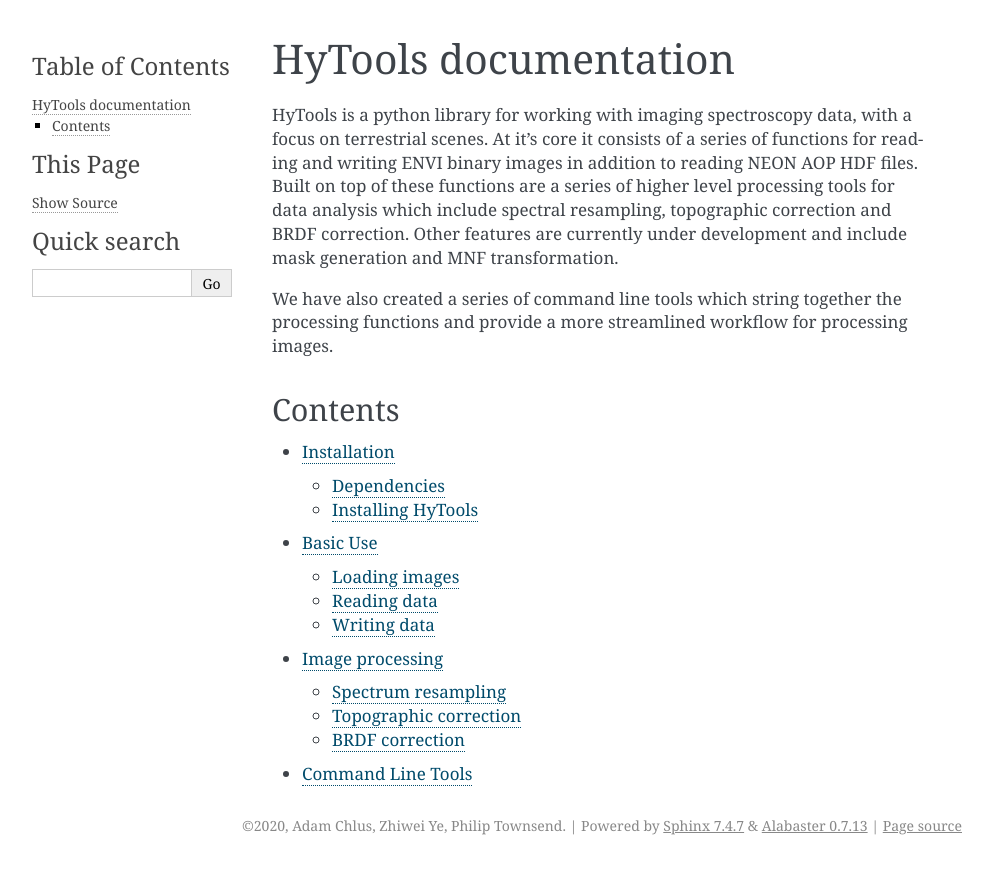
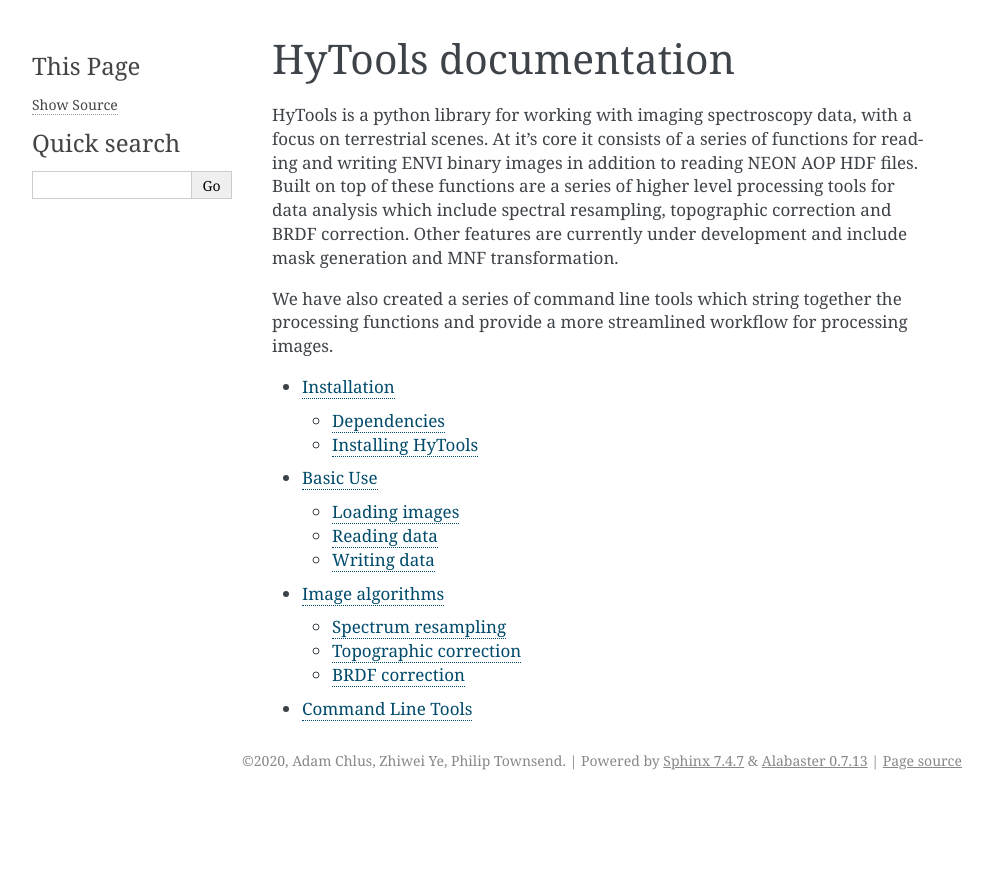
Before and after one commit to EnSpec/hytools, a Sphinx documentation site: the page built from docs/source/index.rst, in a window 1280 px wide. Shown: the top 874 px of the page, without its empty margins (148-1141 px from the left). Built offline with Sphinx 7.4.7, drawn with Linux system fonts in a browser that asks for light colours.

Commit message:
Updated docs

```diff
--- a/docs/source/algorithms.rst
+++ b/docs/source/algorithms.rst
@@ -2,7 +2,7 @@
 
 
 ==================
- Image processing
+ Image algorithms
 ==================
 
 Spectrum resampling
--- a/docs/source/index.rst
+++ b/docs/source/index.rst
@@ -4,7 +4,7 @@
    contain the root `toctree` directive.
 
 HyTools documentation
-===================================
+=====================
 HyTools is a python library for working with imaging spectroscopy
 data, with a focus on terrestrial scenes. At it's core it consists of
 a series of functions for reading and writing ENVI binary images in
@@ -18,10 +18,6 @@
 together the processing functions and provide a more streamlined
 workflow for processing images.
 
-
-Contents
---------
-
 .. toctree::
    :maxdepth: 2
 
```
